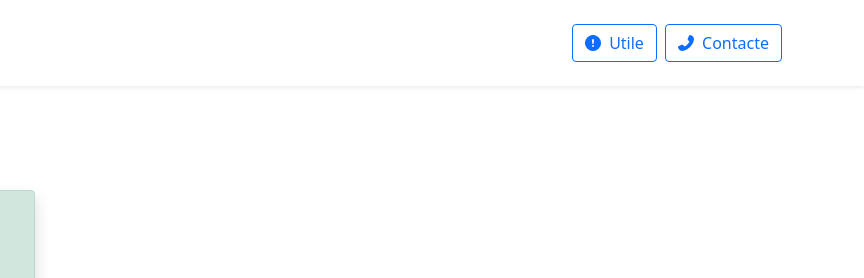
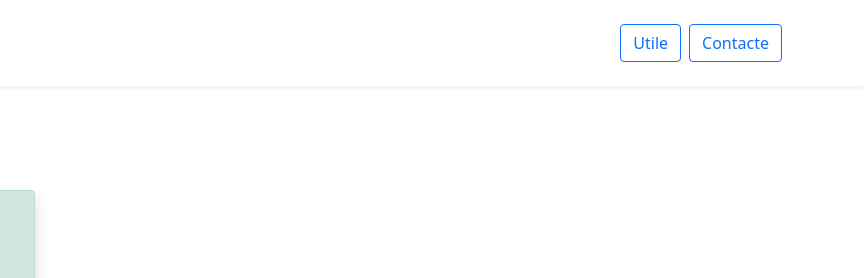
Before and after one commit to Ghorgheturcan/certificate-covid-gov-md.github.io, a plain HTML site: page verifym.html in a window 1280 px wide. Shown: the top 278 px of the page, 416-1280 px from the left. Drawn offline with Linux system fonts and the light colour scheme.

Commit message:
Update verifym.html

```diff
--- a/verifym.html
+++ b/verifym.html
@@ -103,7 +103,6 @@
                 class="btn btn-outline-primary me-2"
                 type="button"
               >
-                <i class="fas fa-exclamation-circle me-1"></i>
                 <span>Utile</span>
               </a>
               <a
@@ -111,7 +110,6 @@
                 class="btn btn-outline-primary"
                 type="button"
               >
-                <i class="fas fa-phone-alt me-1"></i>
                 <span>Contacte</span>
               </a>
             </div>
```
